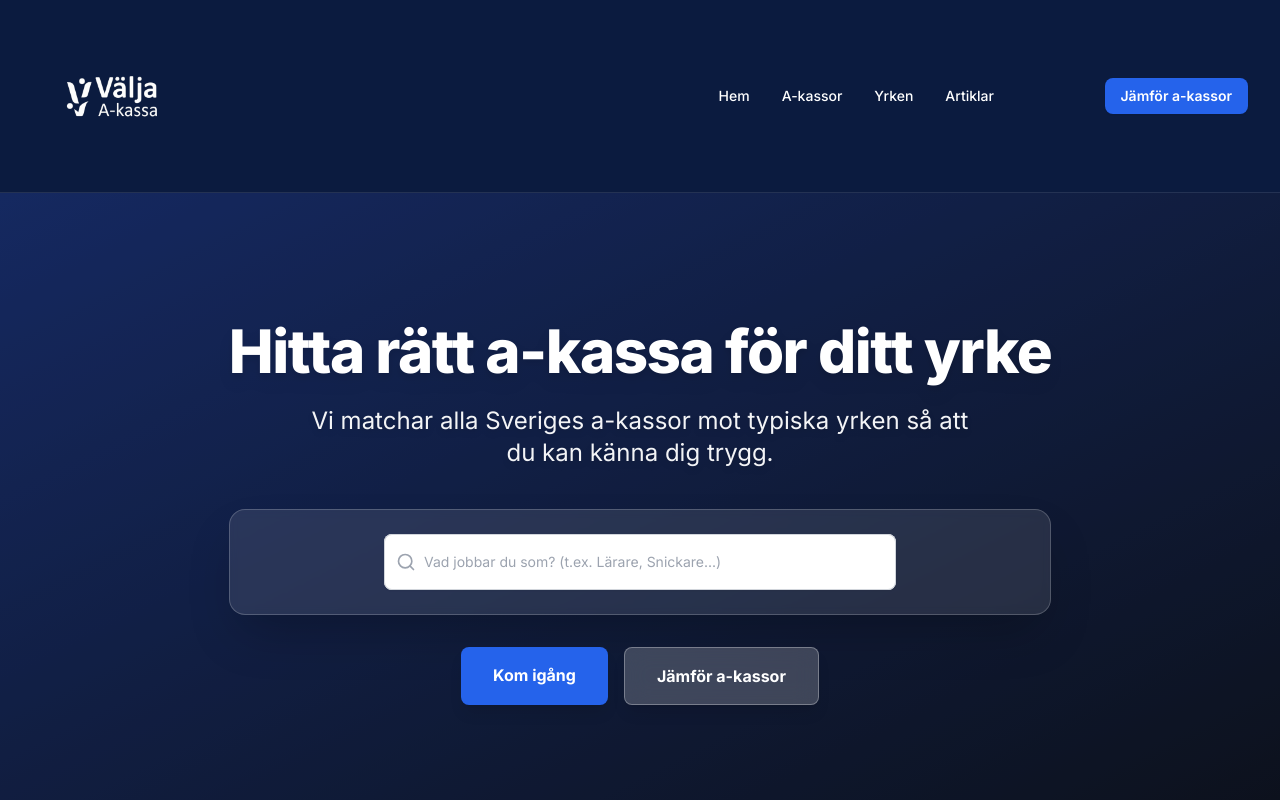
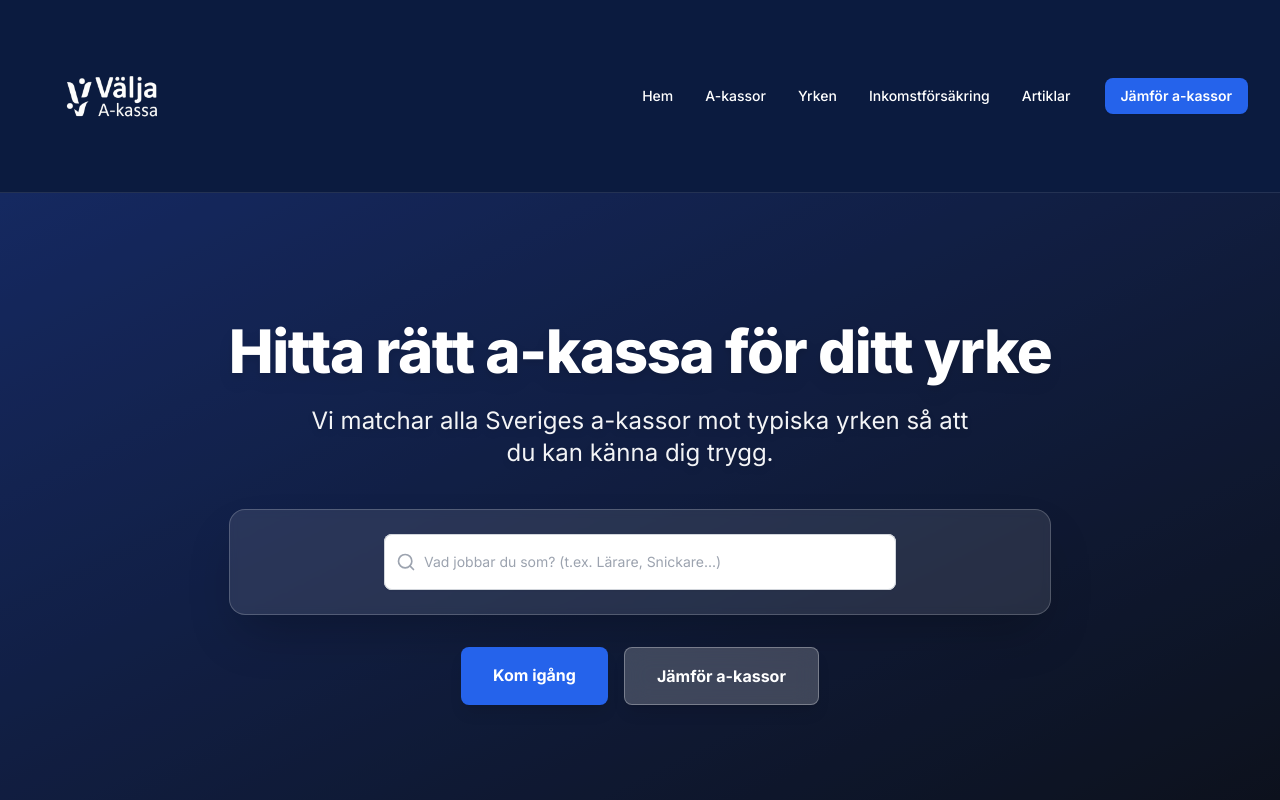
Before and after one commit to Jacobhaf/akassa-portal-v2, a Next.js app: page / in a window 1280 px wide. Shown: the top 800 px of the page. Built offline with nearby package versions, Linux system fonts and the light colour scheme.

Commit message:
UI: Add Inkomstförsäkring link to Header and Footer

```diff
--- a/src/components/Footer.tsx
+++ b/src/components/Footer.tsx
@@ -50,6 +50,11 @@ export default function Footer() {
                             <li>
                                 <Link href="/yrken" className="text-base text-gray-300 hover:text-white transition-colors">
                                     Yrken
+                                </Link>
+                            </li>
+                            <li>
+                                <Link href="/inkomstforsakring" className="text-base text-gray-300 hover:text-white transition-colors">
+                                    Inkomstförsäkring
                                 </Link>
                             </li>
                             <li>
--- a/src/components/Header.tsx
+++ b/src/components/Header.tsx
@@ -48,6 +48,12 @@ export default function Header() {
                         className="text-sm font-medium text-white hover:text-blue-200 transition-colors"
                     >
                         Yrken
+                    </Link>
+                    <Link
+                        href="/inkomstforsakring"
+                        className="text-sm font-medium text-white hover:text-blue-200 transition-colors"
+                    >
+                        Inkomstförsäkring
                     </Link>
                     <Link
                         href="/artiklar"
@@ -110,6 +116,13 @@ export default function Header() {
                             Yrken
                         </Link>
                         <Link
+                            href="/inkomstforsakring"
+                            className="block rounded-md px-3 py-2 text-base font-medium text-gray-700 hover:bg-gray-50 hover:text-blue-600"
+                            onClick={() => setIsMenuOpen(false)}
+                        >
+                            Inkomstförsäkring
+                        </Link>
+                        <Link
                             href="/artiklar"
                             className="block rounded-md px-3 py-2 text-base font-medium text-gray-700 hover:bg-gray-50 hover:text-blue-600"
                             onClick={() => setIsMenuOpen(false)}
```
